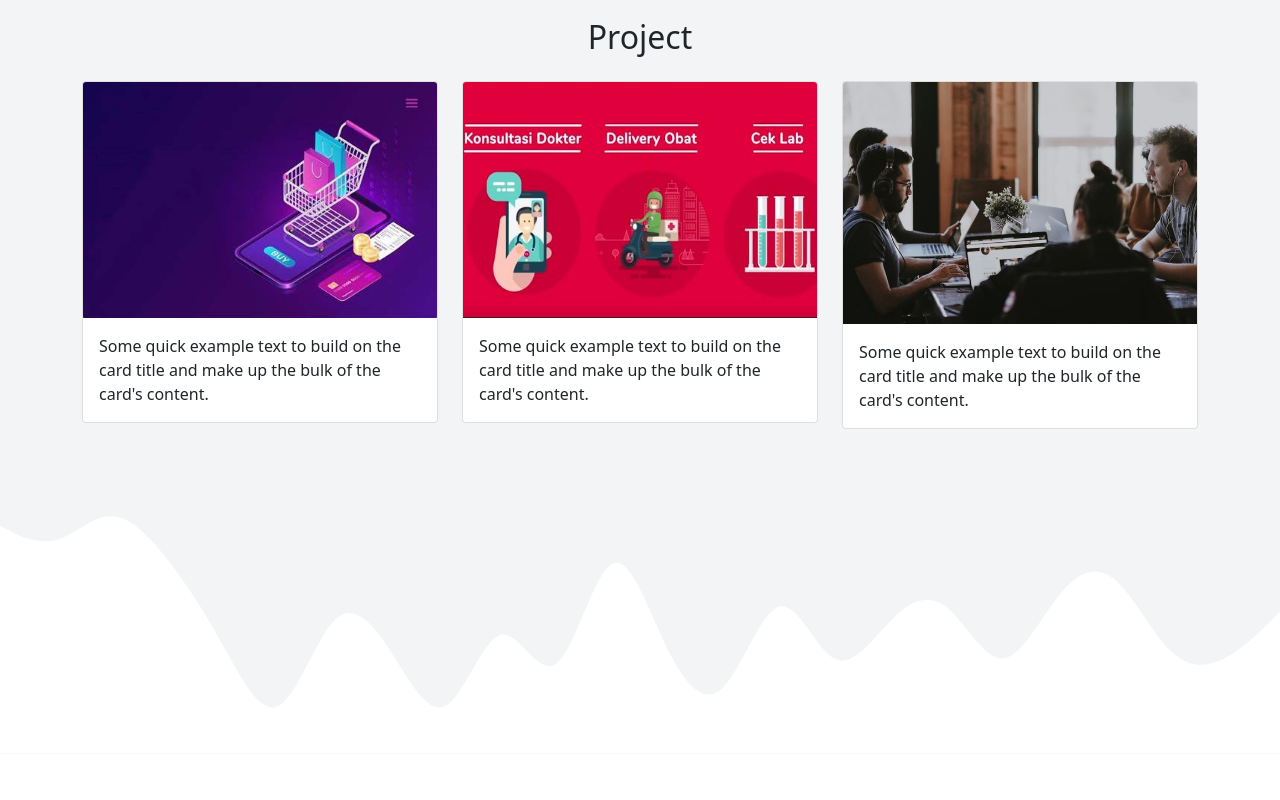
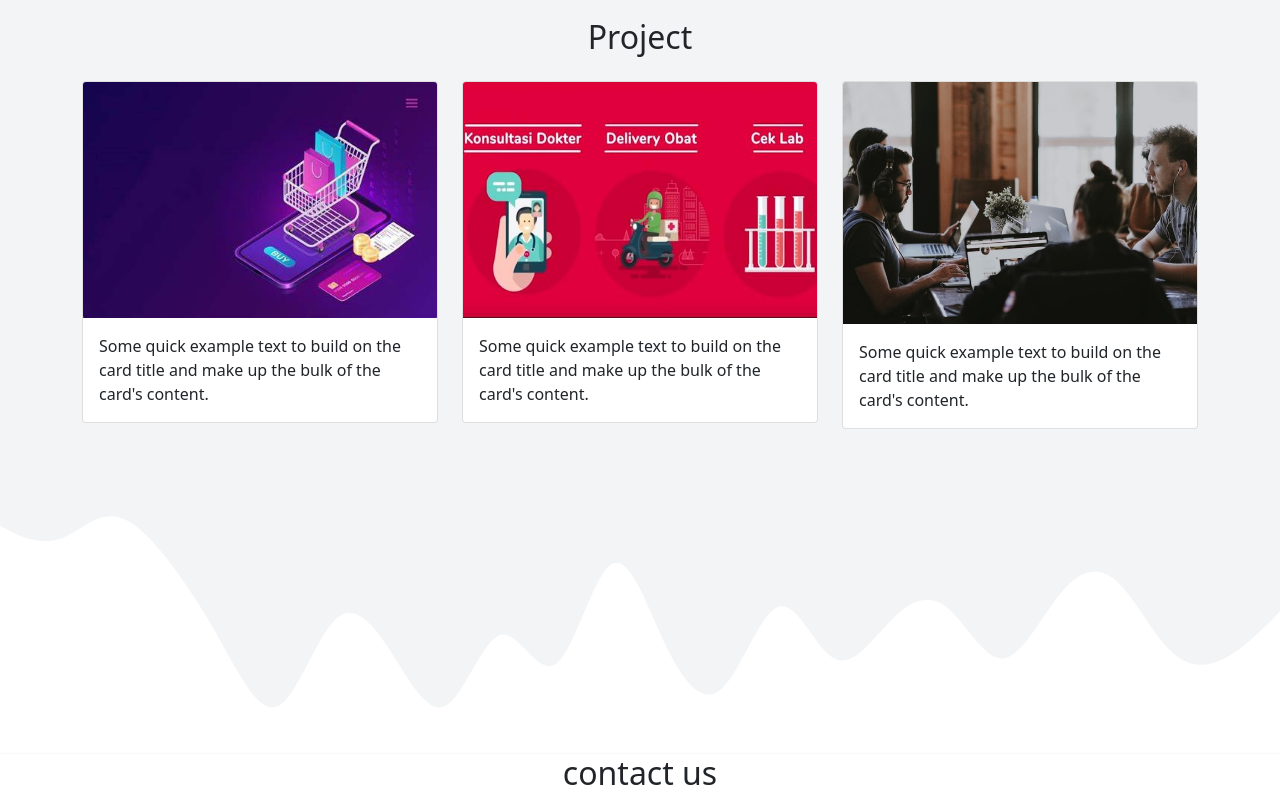
Before and after one commit to Soe-Hok-Gie/peumoeda-atjeh, a React (Create React App) app: page / in a window 1280 px wide. Shown: the part 1342-2142 px from the top of the page. Before the commit the page ends 2096 px from the top, so only its background shows below. Built offline with nearby package versions, Linux system fonts and the light colour scheme.

Commit message:
membuat form contact

```diff
--- a/src/App.js
+++ b/src/App.js
@@ -1,5 +1,6 @@
 import React from "react";
 import Biografi from "./components/Biografi";
+import Contact from "./components/Contact";
 import Navbar from "./components/Navbar";
 import Profil from "./components/Profil";
 import Projects from "./components/Projects";
@@ -11,6 +12,7 @@ const App = () => {
       <Profil />
       <Biografi />
       <Projects />
+      <Contact />
     </>
   );
 };
--- /dev/null
+++ b/src/components/Contact.jsx
@@ -0,0 +1,17 @@
+import React from "react";
+
+const Contact = () => {
+  return (
+    <section id="contact">
+      <div className="container">
+        <div className="row text-center">
+          <div className="col">
+            <h2>contact us</h2>
+          </div>
+        </div>
+      </div>
+    </section>
+  );
+};
+
+export default Contact;
```
